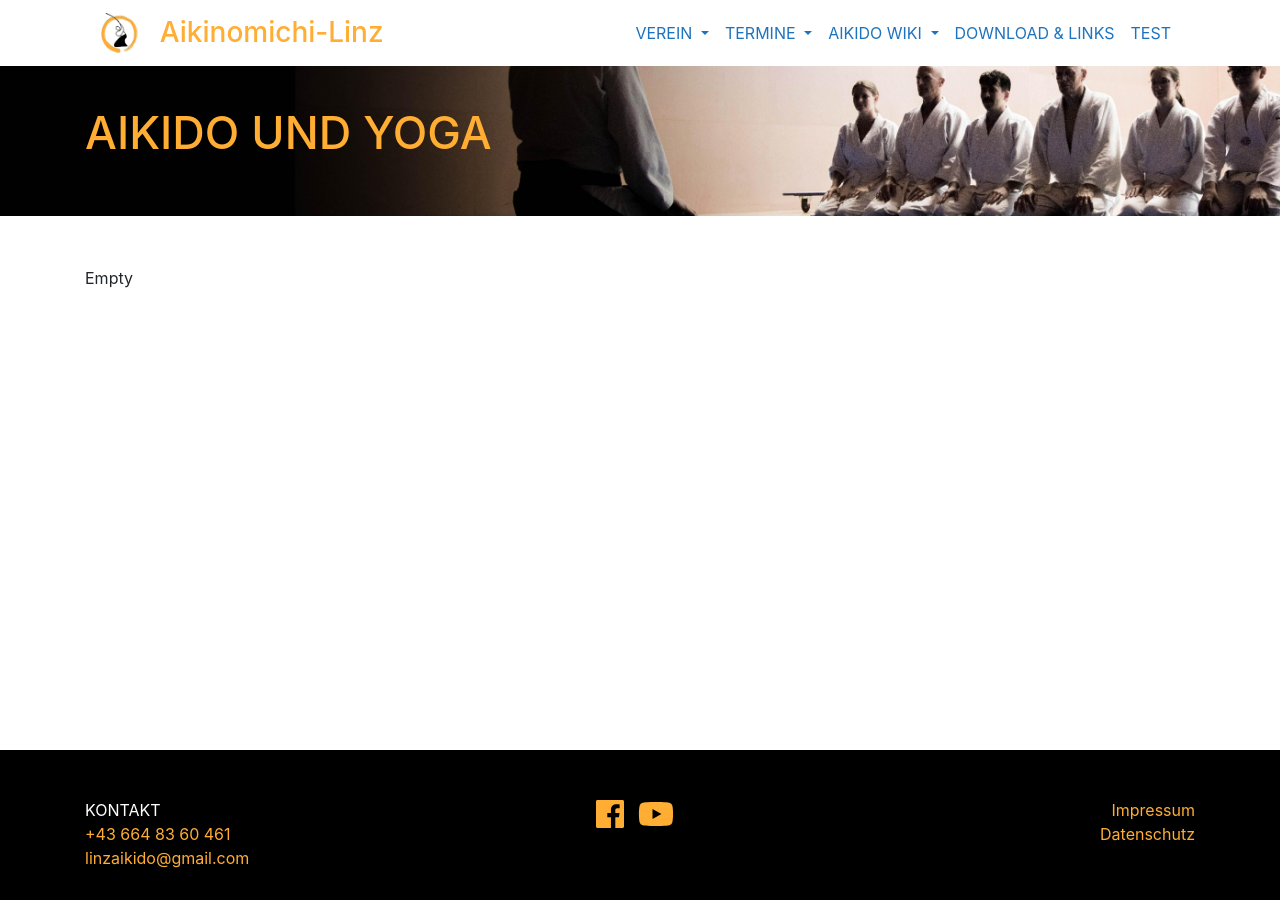
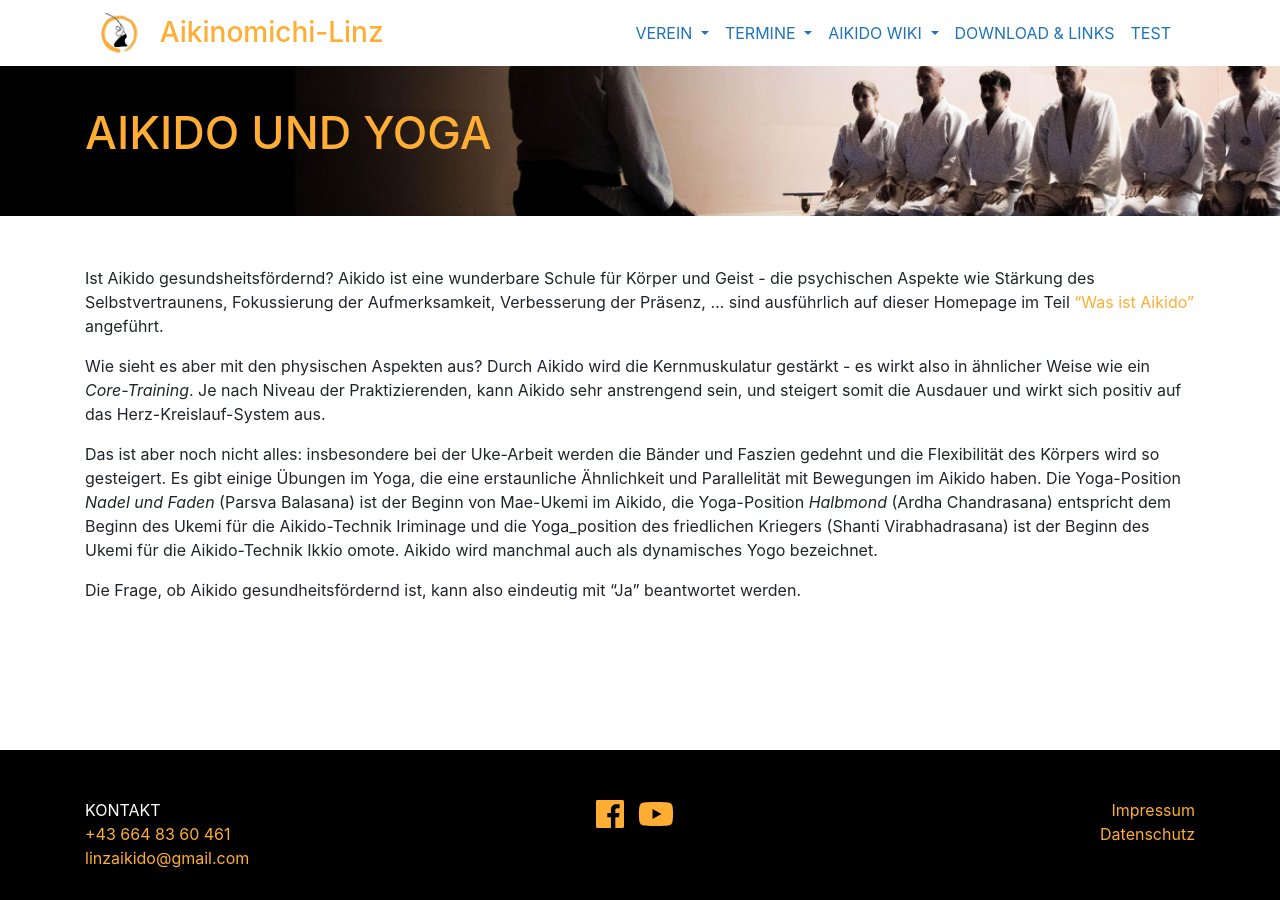
Before and after one commit to TWachs/aikinomichi-linz, a Jekyll site: the page built from aikidoUndYoga.md, in a window 1280 px wide. Built offline with Jekyll 4.4.1, drawn with Linux system fonts in a browser that asks for light colours; nearby versions of some CDN libraries.

Commit message:
Update aikidoUndYoga.md
Neuer Text

```diff
--- a/aikidoUndYoga.md
+++ b/aikidoUndYoga.md
@@ -5,5 +5,13 @@ title: Aikido und Yoga
 
 
 <div class="container block" markdown="1">
-Empty
+
+Ist Aikido gesundsheitsfördernd? Aikido ist eine wunderbare Schule für Körper und Geist - die psychischen Aspekte wie Stärkung des Selbstvertraunens, Fokussierung der Aufmerksamkeit, Verbesserung der Präsenz, ... sind ausführlich auf dieser Homepage im Teil ["Was ist Aikido"](www.aiki-no-michi-linz.at/aikido-wiki/aikido) angeführt.
+
+Wie sieht es aber mit den physischen Aspekten aus? Durch Aikido wird die Kernmuskulatur gestärkt - es wirkt also in ähnlicher Weise wie ein _Core-Training_. Je nach Niveau der Praktizierenden, kann Aikido sehr anstrengend sein, und steigert somit die Ausdauer und wirkt sich positiv auf das Herz-Kreislauf-System aus.
+
+Das ist aber noch nicht alles: insbesondere bei der Uke-Arbeit werden die Bänder und Faszien gedehnt und die Flexibilität des Körpers wird so gesteigert. Es gibt einige Übungen im Yoga, die eine erstaunliche Ähnlichkeit und Parallelität mit Bewegungen im Aikido haben. Die Yoga-Position _Nadel und Faden_ (Parsva Balasana) ist der Beginn von Mae-Ukemi im Aikido, die Yoga-Position _Halbmond_ (Ardha Chandrasana) entspricht dem Beginn des Ukemi für die Aikido-Technik Iriminage und die Yoga_position des friedlichen Kriegers (Shanti Virabhadrasana) ist der Beginn des Ukemi für die Aikido-Technik Ikkio omote. Aikido wird manchmal auch als dynamisches Yogo bezeichnet.
+
+Die Frage, ob Aikido gesundheitsfördernd ist, kann also eindeutig mit "Ja" beantwortet werden.
+
 </div>
```
